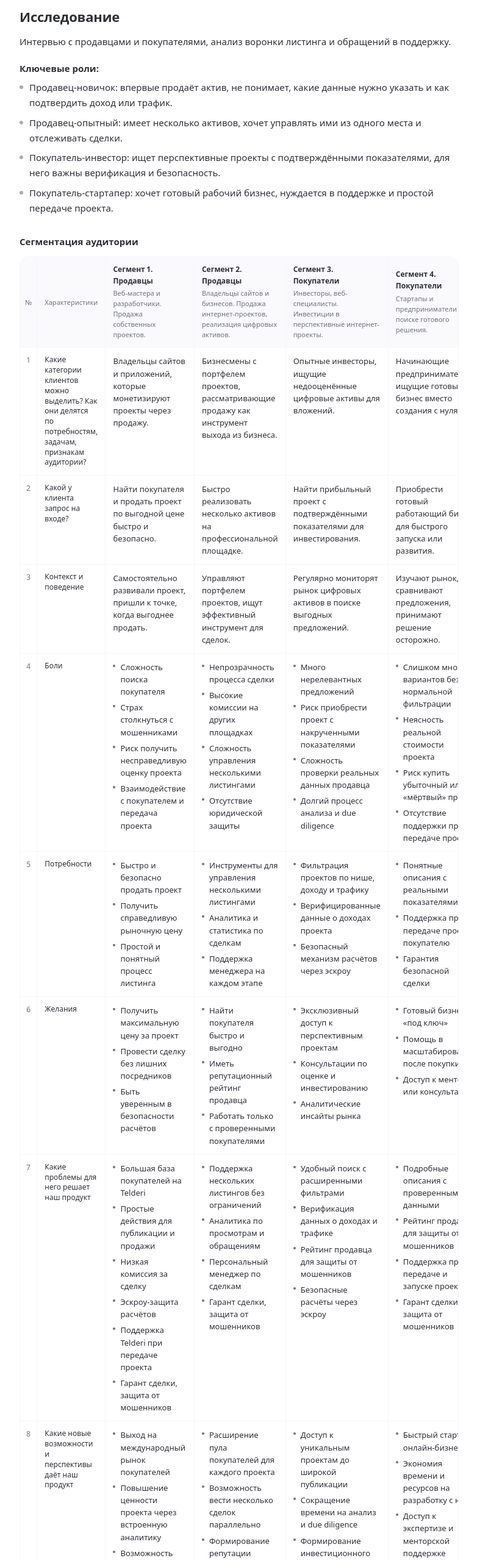
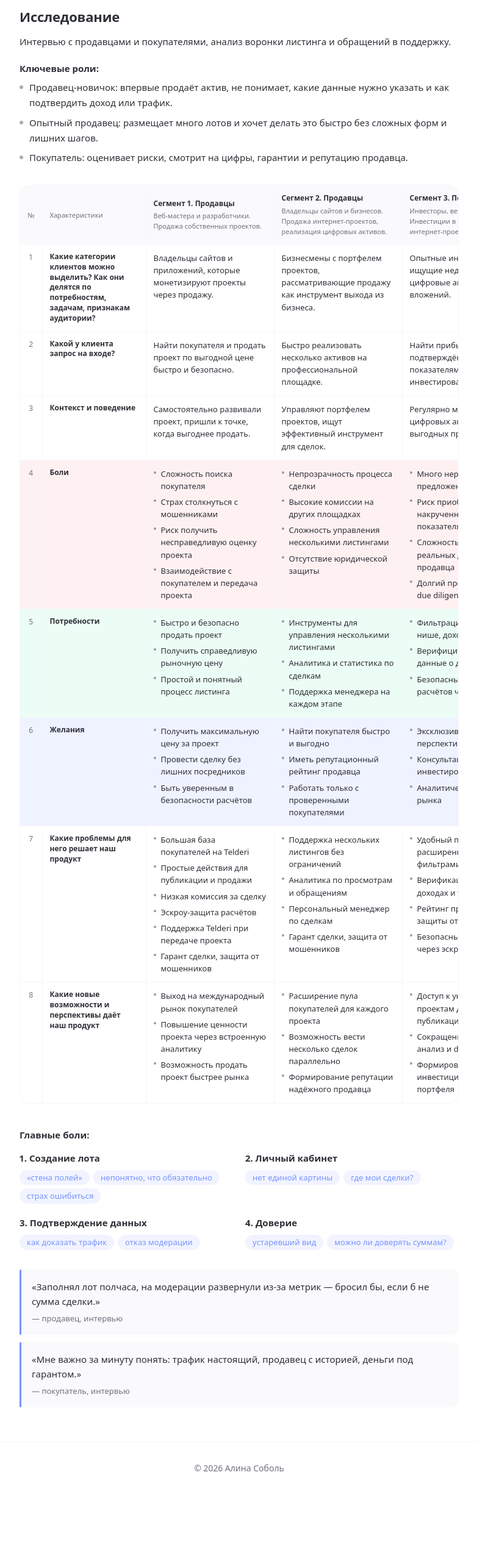
Before and after one commit to MireGo2013/cv-ui-x-designer, a Next.js app: page /cases/telderi in a window 1280 px wide. Shown: the part 940-3500 px from the top of the page at 61% size, without its empty margins (248-1030 px from the left). After the commit the page ends 3390 px from the top, so only its background shows below. Built offline with nearby package versions, Linux system fonts and the light colour scheme; no server answers.

Commit message:
4 sections

```diff
--- a/src/app/cases/telderi/page.tsx
+++ b/src/app/cases/telderi/page.tsx
@@ -1,5 +1,6 @@
 import type { Metadata } from "next";
 import Link from "next/link";
+import { cn } from "@/lib/cn";
 import { Header } from "@/components/sections/Header";
 import { ChevronLeft } from "@/components/ui/IconButton";
 import { telderiCase, telderiSegmentTable, type SegmentTableData } from "@/data/content";
@@ -13,10 +14,20 @@ export const metadata: Metadata = {
 
 // ─── Segmentation table ──────────────────────────────────────────────────────
 
+const ROW_ACCENT: Record<string, string> = {
+  pain: "bg-rose-50",
+  need: "bg-emerald-50",
+  want: "bg-[#eff2ff]",
+};
+
 function SegmentTable({ data }: { data: SegmentTableData }) {
   return (
+    // Outer scroll container — never squeezes the table
     <div className="overflow-x-auto rounded-[16px] border border-line">
-      <table className="w-full min-w-[760px] border-collapse text-[13px] leading-[1.55]">
+      <table
+        className="border-collapse text-[13px] leading-[1.55]"
+        style={{ minWidth: "1020px", width: "max-content" }}
+      >
         <thead>
           <tr className="bg-surface">
             <th
@@ -35,7 +46,7 @@ function SegmentTable({ data }: { data: SegmentTableData }) {
               <th
                 key={col.label}
                 scope="col"
-                className="border-b border-r border-line px-3 py-3 text-left last:border-r-0"
+                className="w-[210px] border-b border-r border-line px-3 py-3 text-left last:border-r-0"
               >
                 <span className="block text-[12px] font-semibold text-ink">{col.label}</span>
                 <span className="mt-0.5 block text-[11px] font-normal text-muted">
@@ -46,23 +57,28 @@ function SegmentTable({ data }: { data: SegmentTableData }) {
           </tr>
         </thead>
         <tbody>
-          {data.rows.map((row, i) => (
-            <tr key={i} className="border-b border-line last:border-b-0">
+          {data.rows.map((row, i) => {
+            const bg = row.accent ? ROW_ACCENT[row.accent] : undefined;
+            return (
+              <tr key={i} className={cn("border-b border-line last:border-b-0", bg)}>
                 <td className="border-r border-line px-2 py-3 text-center align-top text-[12px] text-muted">
                   {i + 1}
                 </td>
-              <td className="border-r border-line px-3 py-3 align-top text-[12px] font-medium leading-[1.4] text-ink">
+                <td className="border-r border-line px-3 py-3 align-top text-[12px] font-semibold leading-[1.4] text-ink">
                   {row.label}
                 </td>
                 {row.cells.map((cell, j) => (
-                <td key={j} className="border-r border-line px-3 py-3 align-top last:border-r-0">
+                  <td
+                    key={j}
+                    className="border-r border-line px-3 py-3 align-top last:border-r-0"
+                  >
                     {cell.length === 1 ? (
                       <p className="text-ink">{cell[0]}</p>
                     ) : (
                       <ul className="space-y-1.5">
                         {cell.map((item, k) => (
                           <li key={k} className="flex gap-2 text-ink">
-                          <span className="mt-[6px] size-1 shrink-0 rounded-full bg-muted" />
+                            <span className="mt-[6px] size-1 shrink-0 rounded-full bg-muted/70" />
                             <span>{item}</span>
                           </li>
                         ))}
@@ -71,7 +87,8 @@ function SegmentTable({ data }: { data: SegmentTableData }) {
                   </td>
                 ))}
               </tr>
-          ))}
+            );
+          })}
         </tbody>
       </table>
     </div>
@@ -111,8 +128,8 @@ export default function TelderiPage() {
           <div className="mt-3 flex flex-wrap items-center gap-x-2 gap-y-1">
             {tags.map((tag, i) => (
               <span key={tag} className="flex items-center gap-2">
-                {i > 0 && <span className="text-muted select-none">•</span>}
-                <span className="text-muted text-[14px]">{tag}</span>
+                {i > 0 && <span className="select-none text-muted">•</span>}
+                <span className="text-[14px] text-muted">{tag}</span>
               </span>
             ))}
           </div>
@@ -120,7 +137,7 @@ export default function TelderiPage() {
           {/* Summary */}
           <div className="mt-6 space-y-2">
             {summary.map((p, i) => (
-              <p key={i} className="text-ink text-[15px] leading-[1.65]">
+              <p key={i} className="text-[15px] leading-[1.65] text-ink">
                 {p}
               </p>
             ))}
@@ -130,13 +147,13 @@ export default function TelderiPage() {
           <section className="mt-12" aria-labelledby="section-context">
             <h2
               id="section-context"
-              className="text-ink text-[22px] font-semibold leading-[1.2] tracking-[-0.01em]"
+              className="text-[22px] font-semibold leading-[1.2] tracking-[-0.01em] text-ink"
             >
               {context.heading}
             </h2>
             <div className="mt-4 space-y-4">
               {context.paragraphs.map((p, i) => (
-                <p key={i} className="text-ink text-[15px] leading-[1.65]">
+                <p key={i} className="text-[15px] leading-[1.65] text-ink">
                   {p}
                 </p>
               ))}
@@ -147,56 +164,84 @@ export default function TelderiPage() {
           <section className="mt-12" aria-labelledby="section-problem">
             <h2
               id="section-problem"
-              className="text-ink text-[22px] font-semibold leading-[1.2] tracking-[-0.01em]"
+              className="text-[22px] font-semibold leading-[1.2] tracking-[-0.01em] text-ink"
             >
               {problem.heading}
             </h2>
-            <p className="mt-4 text-ink text-[15px] leading-[1.65]">{problem.text}</p>
+            <p className="mt-4 text-[15px] leading-[1.65] text-ink">{problem.text}</p>
           </section>
 
           {/* ── Исследование ── */}
           <section className="mt-12" aria-labelledby="section-research">
             <h2
               id="section-research"
-              className="text-ink text-[22px] font-semibold leading-[1.2] tracking-[-0.01em]"
+              className="text-[22px] font-semibold leading-[1.2] tracking-[-0.01em] text-ink"
             >
               {research.heading}
             </h2>
-            <p className="mt-4 text-ink text-[15px] leading-[1.65]">{research.intro}</p>
+            <p className="mt-4 text-[15px] leading-[1.65] text-ink">{research.intro}</p>
 
             {/* Ключевые роли */}
             <p className="mt-5 text-[15px] font-semibold text-ink">{research.rolesLabel}</p>
             <ul className="mt-2 space-y-2">
-              {research.roles.map((role, i) => (
+              {research.roles.map((r, i) => (
                 <li key={i} className="flex gap-2.5 text-[15px] leading-[1.65] text-ink">
                   <span className="mt-[9px] size-1.5 shrink-0 rounded-full bg-ink/40" />
-                  <span>{role}</span>
+                  <span>{r}</span>
                 </li>
               ))}
             </ul>
 
-            {/* Segmentation table */}
-            <p className="mt-8 text-[15px] font-semibold text-ink">{research.tableLabel}</p>
-            <div className="mt-3">
+            {/* Segmentation table — breaks out of the 720px column via -mx so it can breathe */}
+            <div className="mt-8 -mx-4 md:-mx-0">
               <SegmentTable data={telderiSegmentTable} />
             </div>
 
-            {/* Главные боли */}
-            <p className="mt-8 text-[15px] font-semibold text-ink">{research.painsLabel}</p>
-            <ol className="mt-2 space-y-2">
+            {/* Главные боли — 2×2 grid with tag chips */}
+            <p className="mt-10 text-[15px] font-semibold text-ink">{research.painsLabel}</p>
+            <div className="mt-4 grid grid-cols-1 gap-5 sm:grid-cols-2">
               {research.pains.map((pain, i) => (
-                <li key={i} className="flex gap-3 text-[15px] leading-[1.65] text-ink">
-                  <span className="mt-px w-5 shrink-0 text-right text-muted">{i + 1}.</span>
-                  <span>{pain}</span>
-                </li>
+                <div key={i}>
+                  <p className="text-[15px] font-semibold text-ink">
+                    {i + 1}. {pain.title}
+                  </p>
+                  <div className="mt-2 flex flex-wrap gap-1.5">
+                    {pain.items.map((item) => (
+                      <span
+                        key={item}
+                        className="rounded-full bg-accent/10 px-3 py-1 text-[13px] leading-[1.3] text-accent"
+                      >
+                        {item}
+                      </span>
                     ))}
-            </ol>
+                  </div>
+                </div>
+              ))}
+            </div>
+
+            {/* Цитаты из интервью */}
+            <div className="mt-8 space-y-3">
+              {research.quotes.map((q, i) => (
+                <blockquote
+                  key={i}
+                  className="relative rounded-r-[12px] bg-surface py-4 pl-5 pr-4"
+                >
+                  {/* Accent left bar */}
+                  <span className="absolute inset-y-0 left-0 w-[3px] rounded-full bg-accent" />
+                  <p className="text-[15px] leading-[1.65] text-ink">«{q.text}»</p>
+                  <cite className="mt-1.5 block text-[13px] not-italic text-muted">
+                    — {q.author}
+                  </cite>
+                </blockquote>
+              ))}
+            </div>
+
           </section>
 
         </div>
       </main>
 
-      <footer className="container-content border-line text-muted border-t py-8 text-center text-[14px]">
+      <footer className="container-content border-t border-line py-8 text-center text-[14px] text-muted">
         © {new Date().getFullYear()} Алина Соболь
       </footer>
     </>
--- a/src/data/content.ts
+++ b/src/data/content.ts
@@ -233,18 +233,25 @@ export const telderiCase = {
     rolesLabel: "Ключевые роли:",
     roles: [
       "Продавец-новичок: впервые продаёт актив, не понимает, какие данные нужно указать и как подтвердить доход или трафик.",
-      "Продавец-опытный: имеет несколько активов, хочет управлять ими из одного места и отслеживать сделки.",
-      "Покупатель-инвестор: ищет перспективные проекты с подтверждёнными показателями, для него важны верификация и безопасность.",
-      "Покупатель-стартапер: хочет готовый рабочий бизнес, нуждается в поддержке и простой передаче проекта.",
+      "Опытный продавец: размещает много лотов и хочет делать это быстро без сложных форм и лишних шагов.",
+      "Покупатель: оценивает риски, смотрит на цифры, гарантии и репутацию продавца.",
     ],
-    tableLabel: "Сегментация аудитории",
     painsLabel: "Главные боли:",
     pains: [
-      "Форма создания лота перегружена: более 30 полей, половина из которых непонятна без инструкции.",
-      "Личный кабинет не даёт целостного представления о статусе лотов и сделок.",
-      "Нет единой системы уведомлений — пользователь не понимает, что происходит с его объявлением.",
-      "Интерфейс не адаптирован под мобильные устройства, хотя большинство продавцов используют телефон.",
-      "Устаревший визуальный стиль снижает доверие при крупных финансовых сделках.",
+      { title: "Создание лота", items: ["«стена полей»", "непонятно, что обязательно", "страх ошибиться"] },
+      { title: "Личный кабинет", items: ["нет единой картины", "где мои сделки?"] },
+      { title: "Подтверждение данных", items: ["как доказать трафик", "отказ модерации"] },
+      { title: "Доверие", items: ["устаревший вид", "можно ли доверять суммам?"] },
+    ],
+    quotes: [
+      {
+        text: "Заполнял лот полчаса, на модерации развернули из-за метрик — бросил бы, если б не сумма сделки.",
+        author: "продавец, интервью",
+      },
+      {
+        text: "Мне важно за минуту понять: трафик настоящий, продавец с историей, деньги под гарантом.",
+        author: "покупатель, интервью",
+      },
     ],
   },
 };
@@ -257,6 +264,8 @@ export type SegmentCell = string[];
 export type SegmentRow = {
   label: string;
   cells: [SegmentCell, SegmentCell, SegmentCell, SegmentCell];
+  /** Row background accent — highlights pain / need / want rows */
+  accent?: "pain" | "need" | "want";
 };
 
 export type SegmentTableData = {
@@ -317,6 +326,7 @@ export const telderiSegmentTable: SegmentTableData = {
     },
     {
       label: "Боли",
+      accent: "pain",
       cells: [
         [
           "Сложность поиска покупателя",
@@ -346,6 +356,7 @@ export const telderiSegmentTable: SegmentTableData = {
     },
     {
       label: "Потребности",
+      accent: "need",
       cells: [
         [
           "Быстро и безопасно продать проект",
@@ -371,6 +382,7 @@ export const telderiSegmentTable: SegmentTableData = {
     },
     {
       label: "Желания",
+      accent: "want",
       cells: [
         [
           "Получить максимальную цену за проект",
```
Lines whose indentation alone changed are shown as unchanged.
